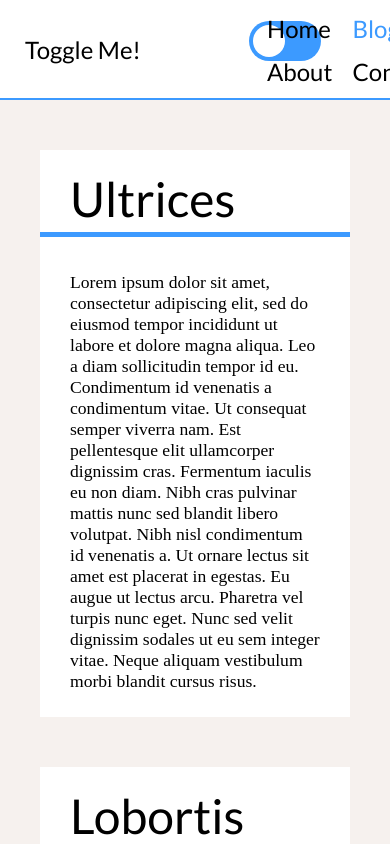
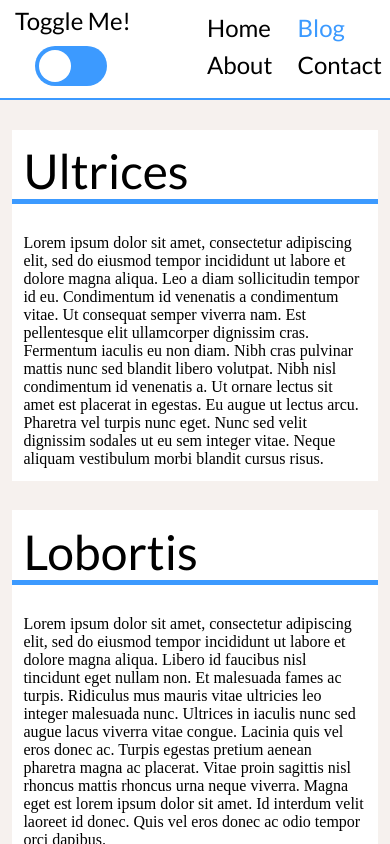
Before and after one commit to ny-sa/codepaper, a plain HTML site: page light-n-dark/index.html in a window 390 px wide. Drawn offline with Linux system fonts and the light colour scheme.

Commit message:
responsiveness fixes

```diff
--- a/light-n-dark/style.css
+++ b/light-n-dark/style.css
@@ -9,8 +9,6 @@ body {
 
 h1 {
   font-size: 3em;
-  margin-top: 15px;
-  margin: 0px 30px 5px;
   font-weight: 400;
 }
 
@@ -21,8 +19,7 @@ h3 {
 
 p {
   font-family: 'Noto Serif JP', serif;
-  font-size: 1.1em;
-  margin: 5px 30px;
+  font-size: 1em;
 }
 
 input {
@@ -85,24 +82,24 @@ input {
 }
 
 .toggle-container h2:active {
-  animation: wobble 0.2s;
+  animation: wobble 0.3s;
 }
 
 @keyframes wobble {
   20% {
-    transform: rotate(4deg);
+    transform: rotate(2deg);
   }
   40% {
-    transform: rotate(-12deg);
+    transform: rotate(-6deg);
   }
   60% {
-    transform: rotate(16deg);
+    transform: rotate(8deg);
   }
   80% {
-    transform: rotate(-12deg);
+    transform: rotate(-6deg);
   }
   100% {
-    transform: rotate(4deg);
+    transform: rotate(2deg);
   }
 }
 
@@ -161,13 +158,18 @@ input {
 .article-container {
   background-color: #ffffff;
   border-style: none;
-  margin: 50px auto;
+  margin: 40px auto;
   padding: 20px 0px;
   width: 100%;
-  max-width: 800px;
+  max-width: 600px;
   display: flex;
   flex-direction: column;
   transition: background-color 0.4s cubic-bezier(0.77, 0, 0.175, 1);
+}
+
+.article-container h1,
+p {
+  margin: 0px 20px;
 }
 
 .line {
@@ -223,14 +225,14 @@ body.darkness {
   .toggle-container {
     left: 0%;
     height: 100%;
-    width: 250px;
+    width: 150px;
     margin: 0px;
   }
 
   .toggle-container h2 {
     position: absolute;
-    left: 25px;
-    top: 35px;
+    left: 15px;
+    top: 6px;
     margin-block-start: 0em;
     margin-block-end: 0em;
   }
@@ -240,8 +242,8 @@ body.darkness {
     display: block;
     cursor: pointer;
     margin: 0px;
-    left: 160px;
-    top: 25px;
+    right: 4px;
+    top: 50px;
     width: 72px;
     height: 40px;
   }
@@ -254,16 +256,16 @@ body.darkness {
     justify-content: center;
     align-items: flex-start;
     top: 0px;
-    left: 250px;
+    left: calc(100% - 200px);
     text-align: left;
     margin: 0px;
-    width: calc(100% - 250px);
+    width: 200px;
     height: 100px;
   }
 
   .navbar-container h2 {
-    margin-block-start: 0.3em;
-    margin-block-end: 0.3em;
+    margin-block-start: 0px;
+    margin-block-end: 8px;
     margin-left: 20px;
   }
 
@@ -279,6 +281,17 @@ body.darkness {
     margin-left: 0px;
     margin-top: 100px;
     height: calc(100% - 100px);
+    padding: 0px 3vw;
+  }
+
+  .article-container {
+    margin: 3.5vh auto;
+    padding: 1.5vh 0px;
+  }
+
+  .article-container h1,
+  p {
+    margin: 0px 3vw;
   }
 }
 
```
Also changed, not shown: light-n-dark/index.html (+6 -0 lines).
